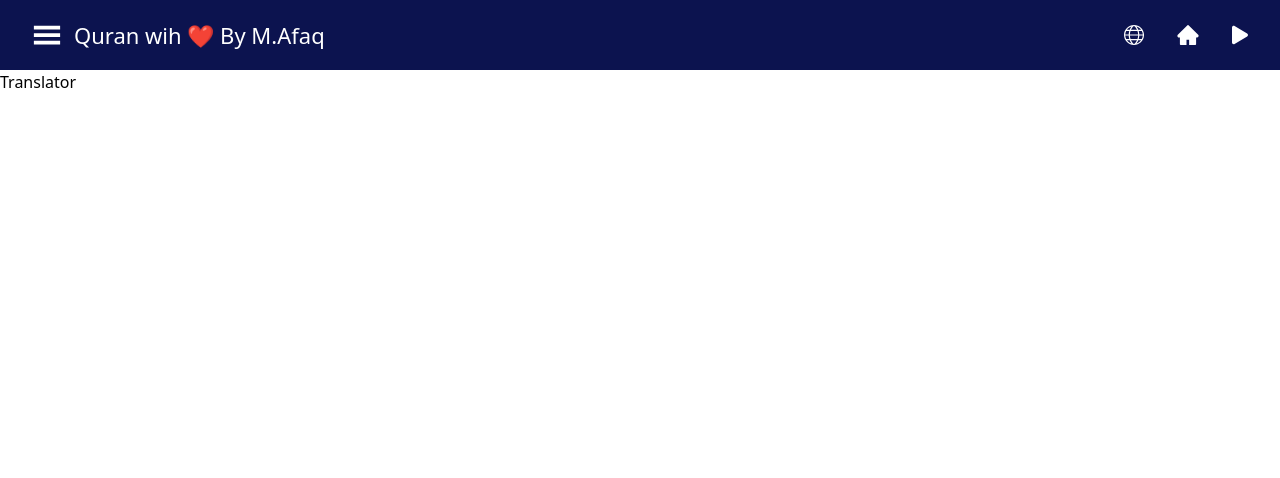
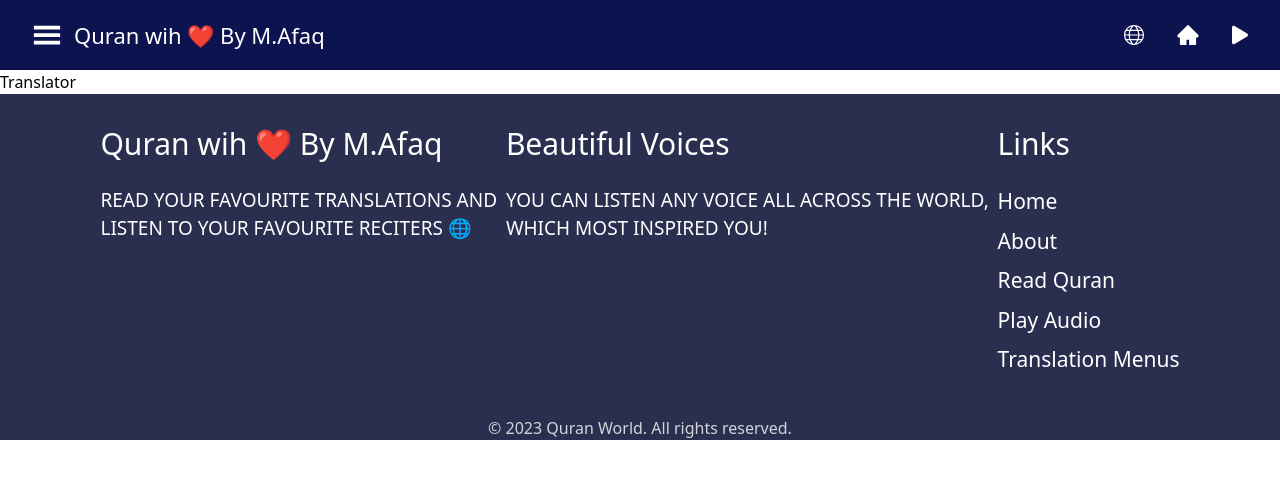
Before and after one commit to AfaqAafi/Quran-App, a React (Vite) app: page /translator in a window 1280 px wide. Shown: the top 478 px of the page. Built offline with nearby package versions, Linux system fonts and the light colour scheme.

Commit message:
added footer

```diff
--- a/src/App.jsx
+++ b/src/App.jsx
@@ -5,6 +5,7 @@ import FeedbackForm from "./pages/FeedbackForm"
 import About from "./pages/About";
 import Reciter from "./pages/Reciter";
 import Translator from "./pages/Translator";
+import Footer from "./components/Footer";
 
 function App() {
 
@@ -19,6 +20,7 @@ function App() {
           <Route path="/reciter" element={<Reciter />} />
           <Route path="/translator" element={<Translator />} />
         </Routes>
+        <Footer />
       </BrowserRouter>
     </>
   );
--- /dev/null
+++ b/src/components/Footer.jsx
@@ -0,0 +1,81 @@
+import React from "react";
+
+const Footer = () => {
+  return (
+    <div className="right-0 w-ful bg-[#2A2F4F]">
+      <div className="px-24 flex flex-col gap-14 sm:gap-0 sm:flex-row justify-around items-start py-8">
+        <div>
+          <h2 className="text-white pb-6 font-medium text-2xl sm:text-3xl  transition-all duration-300 hover:text-gray-400">
+            Quran wih ❤️ By M.Afaq
+          </h2>
+          <p className="text-white transition-all duration-300 hover:text-gray-400 uppercase text-[19px] leading-7">
+            Read your favourite translations and <br /> listen to your favourite
+            reciters 🌐
+          </p>
+        </div>
+        <div>
+          <h2 className="text-white pb-6 font-medium text-2xl sm:text-3xl transition-all duration-300 hover:text-gray-400">
+            Beautiful Voices
+          </h2>
+          <p className="text-white transition-all duration-300 hover:text-gray-400 text-[19px] uppercase leading-7">
+            You can listen any voice all across the world, <br /> which most
+            inspired you!
+          </p>
+        </div>
+        <div>
+          <h2 className="text-white pb-6 font-medium text-2xl sm:text-3xl transition-all duration-300 hover:text-gray-400">
+            Links
+          </h2>
+          <ul>
+            <li className="mb-2">
+              <a
+                className="text-white text-[21px] transition-all duration-300 hover:text-gray-400"
+                href=""
+              >
+                Home
+              </a>
+            </li>
+            <li className="mb-2">
+              <a
+                href=""
+                className="text-white text-[21px] transition-all duration-300 hover:text-gray-400"
+              >
+                About
+              </a>
+            </li>
+
+            <li className="mb-2">
+              <a
+                className="text-white text-[21px] transition-all duration-300 hover:text-gray-400"
+                href=""
+              >
+                Read Quran
+              </a>
+            </li>
+            <li className="mb-2">
+              <a
+                className="text-white text-[21px] transition-all duration-300 hover:text-gray-400"
+                href=""
+              >
+                Play Audio
+              </a>
+            </li>
+            <li className="mb-2">
+              <a
+                className="text-white text-[21px] transition-all duration-300 hover:text-gray-400"
+                href=""
+              >
+                Translation Menus
+              </a>
+            </li>
+          </ul>
+        </div>
+      </div>
+      <span className="block text-center text-gray-300">
+        © 2023 Quran World. All rights reserved.
+      </span>
+    </div>
+  );
+};
+
+export default Footer;
--- a/src/components/Sidebar.jsx
+++ b/src/components/Sidebar.jsx
@@ -29,26 +29,38 @@ const Sidebar = () => {
           animate="visible"
           exit="hidden"
           variants={sidebarVariants}
-          className={`duration-100 w-72 fixed top-[70px] bottom-0 bg-[#2A2F4F] shadow-[rgba(17, 12, 46, 0.15) 0px 48px 100px 0px]`}
+          className={`duration-100 w-72 absolute h-screen left-0 top-[70px] bottom-0 bg-[#2A2F4F] shadow-[rgba(17, 12, 46, 0.15) 0px 48px 100px 0px]`}
         >
           <div className="p-6">
             <h3 className="transition-all duration-300 mb-3 cursor-pointer hover:bg-gray-600 p-1 rounded-lg">
-              <Link to='/about' className="text-white pl-2 text-[22px] font-medium">
+              <Link
+                to="/about"
+                className="text-white pl-2 text-[22px] font-medium"
+              >
                 About
               </Link>
             </h3>
             <h3 className="transition-all duration-300 mb-3 cursor-pointer hover:bg-gray-600 p-1 rounded-lg">
-              <Link to='/reciter' className="text-white pl-2 text-[22px] font-medium">
+              <Link
+                to="/reciter"
+                className="text-white pl-2 text-[22px] font-medium"
+              >
                 Change Reciter
               </Link>
             </h3>
             <h3 className="transition-all duration-300 mb-3 cursor-pointer hover:bg-gray-600 p-1 rounded-lg">
-              <Link to='/translator' className="text-white pl-2 text-[22px] font-medium">
+              <Link
+                to="/translator"
+                className="text-white pl-2 text-[22px] font-medium"
+              >
                 Change Translation
               </Link>
             </h3>
             <h3 className="transition-all duration-300 mb-3 cursor-pointer hover:bg-gray-600 p-1 rounded-lg">
-              <Link to='/feedback' className="text-white pl-2 text-[22px] font-medium">
+              <Link
+                to="/feedback"
+                className="text-white pl-2 text-[22px] font-medium"
+              >
                 Send FeedBack
               </Link>
             </h3>
--- a/src/pages/FeedbackForm.jsx
+++ b/src/pages/FeedbackForm.jsx
@@ -30,12 +30,14 @@ const FeedbackForm = () => {
   });
   return (
     <AnimatePresence>
-      <div className="h-screen px-2 flex justify-center items-center bg-[#ddd]">
+      <div className="h-screen px-3 flex justify-center items-center bg-[#ddd]">
         {showSuccess ? (
           <motion.div
             initial={{ opacity: 1, y: -0 }}
             animate={{ opacity: 1, y: 0 }}
-            exit={{ opacity: 0 }} className="transition-all duration-300 px-24 py-10 bg-white rounded-lg items-center">
+            exit={{ opacity: 0 }}
+            className="transition-all duration-300 px-24 py-10 bg-white rounded-lg items-center"
+          >
             <h2 className="text-3xl text-center text-[#0C134F] mb-4 mt-4">
               Thanks for your feedback! 🌞
             </h2>
```
